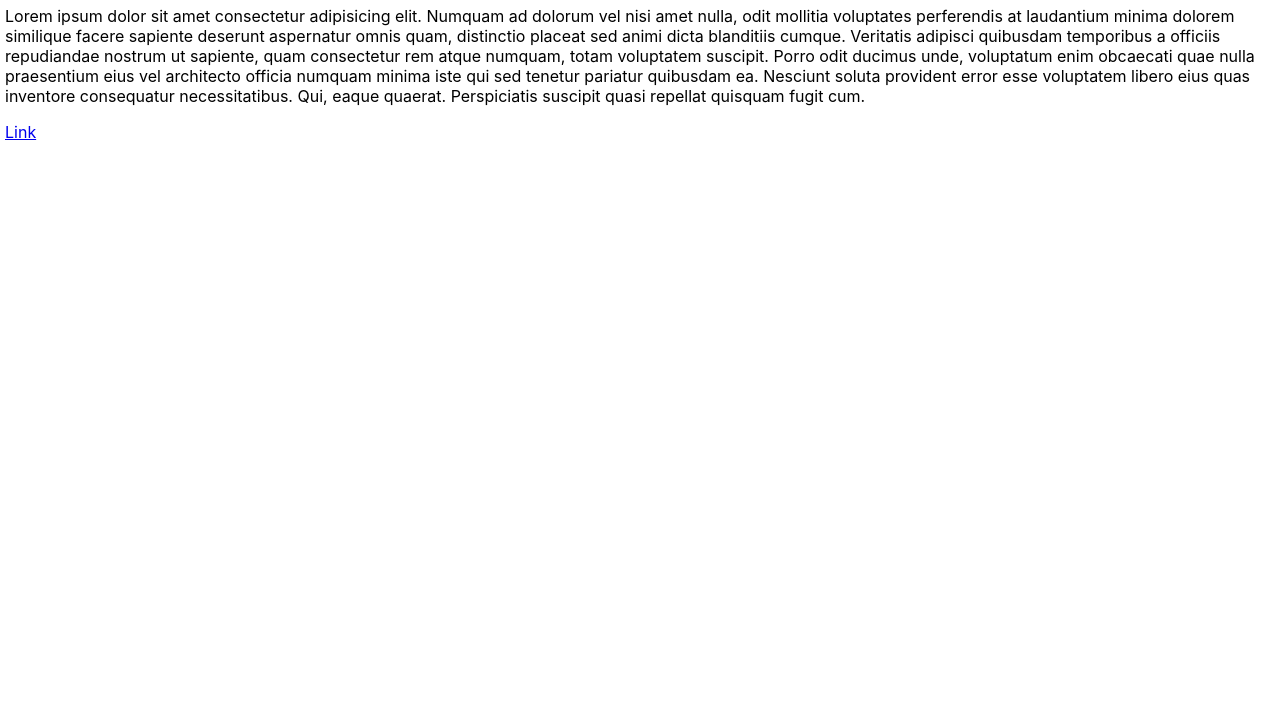
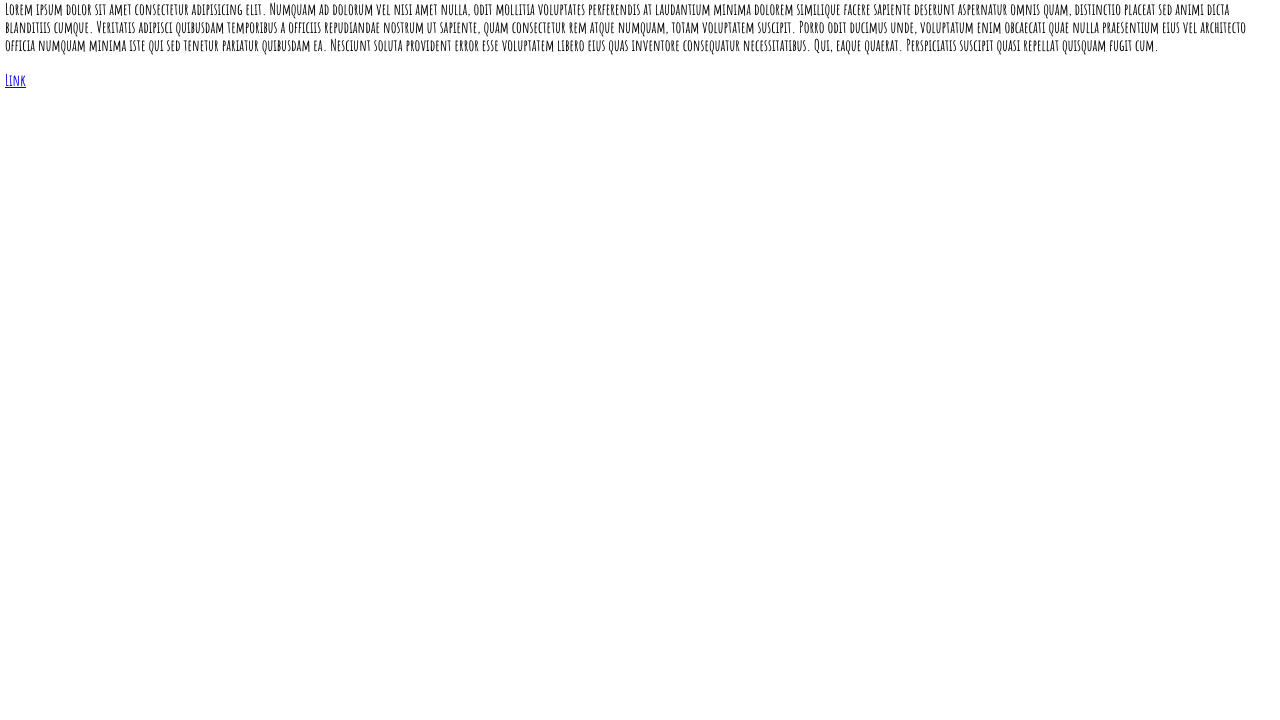
Before and after one commit to codingMasterHari/Html-Practice-1, a plain HTML site: page index.html in a window 1280 px wide. Shown: the part 80-800 px from the top of the page. Drawn offline with Linux system fonts and the light colour scheme.

Commit message:
Font Services

```diff
--- a/css/styles.css
+++ b/css/styles.css
@@ -31,8 +31,9 @@ a {
 
 body {
   margin: 5px;
-  font-family: -apple-system, BlinkMacSystemFont, "Segoe UI", Roboto, Oxygen,
-    Ubuntu, Cantarell, "Open Sans", "Helvetica Neue", sans-serif;
+  /* font-family: -apple-system, BlinkMacSystemFont, "Segoe UI", Roboto, Oxygen,
+    Ubuntu, Cantarell, "Open Sans", "Helvetica Neue", sans-serif; */
+  font-family: "Amatic SC", cursive;
 }
 
 h1 {
--- a/index.html
+++ b/index.html
@@ -5,6 +5,14 @@
     <meta http-equiv="X-UA-Compatible" content="IE=edge" />
     <meta name="viewport" content="width=device-width, initial-scale=1.0" />
     <title>Document</title>
+    <!-- <link rel="preconnect" href="https://fonts.googleapis.com" /> -->
+    <link rel="preconnect" href="https://fonts.gstatic.com" crossorigin />
+    <link
+      href="https://fonts.googleapis.com/css2?family=Amatic+SC:wght@700&display=swap"
+      rel="stylesheet"
+    />
+
+    <link rel="stylesheet" href="css/normalize.css" />
     <link rel="stylesheet" href="css/styles.css" />
   </head>
   <body>
```
